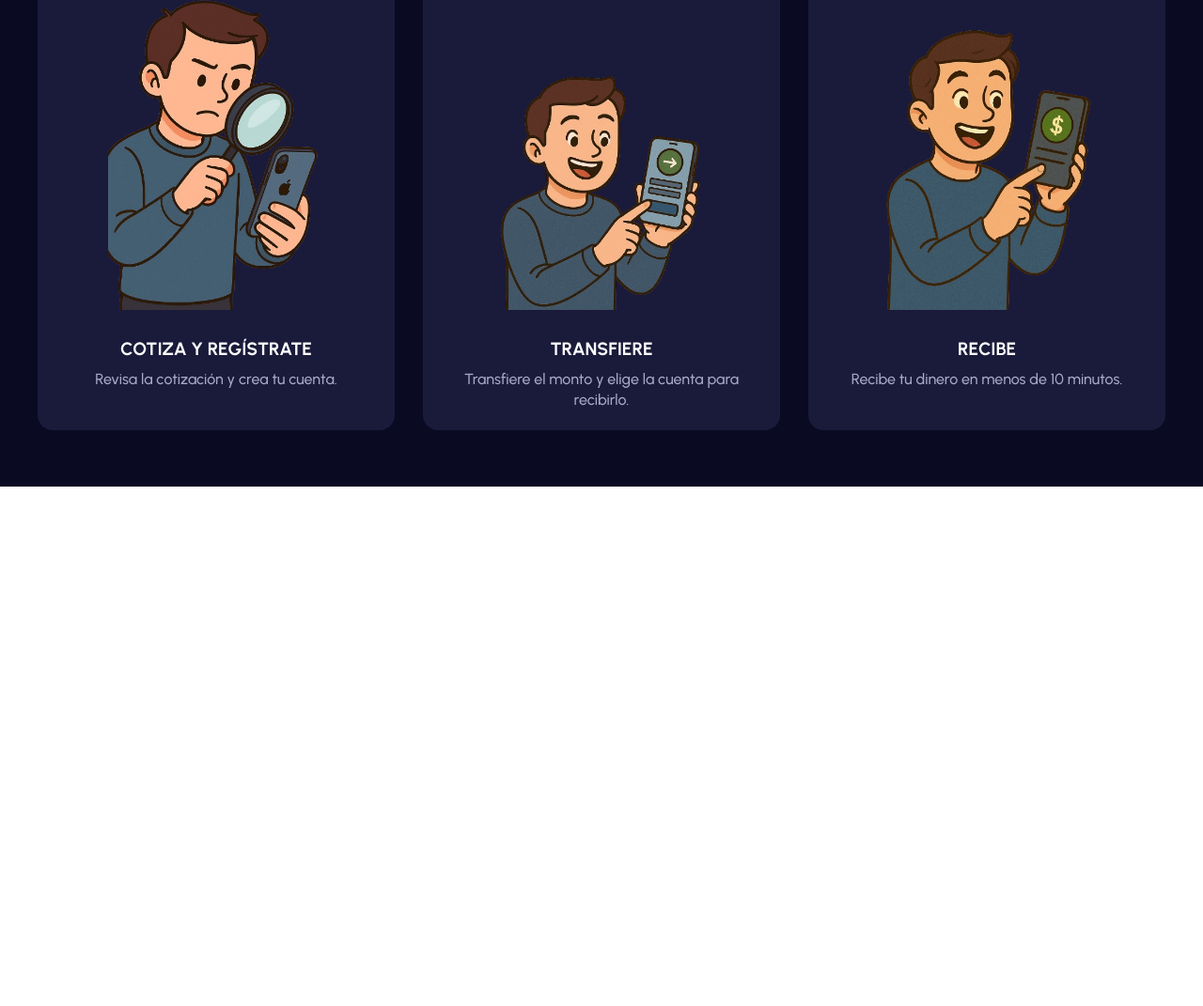
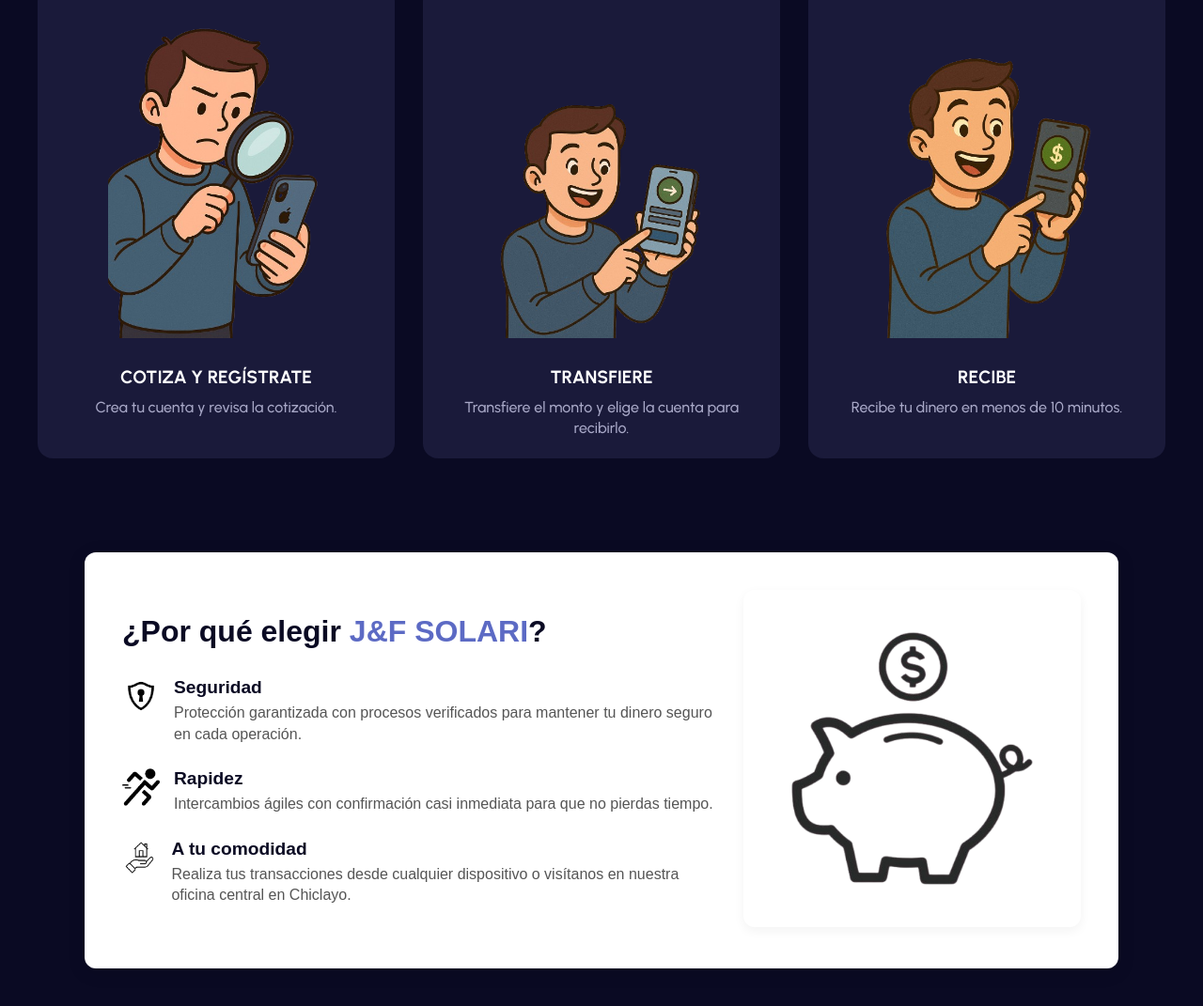
Before and after one commit to JIF-Solari/Landing-page, a plain HTML site: page index.html in a window 1280 px wide. Shown: the part 1647-2718 px from the top of the page at 94% size. Before the commit the page ends 2165 px from the top, so only its background shows below. Drawn offline with nearby package versions, Linux system fonts and the light colour scheme; no server answers.

Commit message:
Añadiendo el porque elegirnos como empresa

```diff
--- a/css/style.css
+++ b/css/style.css
@@ -7,7 +7,7 @@
 
 body {
     font-family:sans-serif;
-  background-color: #ffffff;
+  background-color: #0a0a23;
 }
 
 /* ===== Header/NavBar ===== */
@@ -177,7 +177,7 @@
 .grafico-dolar h2 {
   font-size: 1.8rem;
   margin-bottom: 20px;
-  color: #0a0a23;
+  color: #ffffff;
   font-family: 'Urbanist', sans-serif;
 }
 
@@ -192,7 +192,7 @@
 .chart-filters .filter-btn {
     background-color: #0a0a23;
     color: white;
-    border: 2px solid #0a0a23;
+    border: 2px solid #fcfcfc;
     padding: 8px 15px;
     border-radius: 5px;
     cursor: pointer;
@@ -208,7 +208,7 @@
 }
 
 .chart-filters .filter-btn.active {
-    background-color: white;
+    background-color: rgb(255, 255, 255);
     color: #0a0a23;
     border-color: #0a0a23;
     font-weight: 700;
@@ -309,7 +309,8 @@
     font-weight: 700;
     color: #0a0a23;
     padding: 0;
-    -moz-appearance: textfield; /* Firefox */
+    appearance: textfield;
+    -moz-appearance: textfield;
 }
 .input-group input::-webkit-outer-spin-button,
 .input-group input::-webkit-inner-spin-button {
@@ -394,7 +395,7 @@
 }
 
 .carrusel-bancos {
-    padding: 0 0 30px;
+    padding: 30px;
     background: #f9f9f9;
     display: flex;
     flex-direction: column;
@@ -525,3 +526,98 @@
         max-width: 90px;
     }
 }
+
+/* ===== Sección ¿Por qué elegir? ===== */
+.porque-elegir {
+    background-color: transparent; /* Mantiene el fondo original de la página */
+    padding: 40px 20px;
+}
+
+.porque-wrapper {
+    background-color: #ffffff; /* Cuadro blanco que envuelve todo */
+    border-radius: 12px;       /* Esquinas redondeadas */
+    box-shadow: 0 4px 20px rgba(0, 0, 0, 0.1); /* Sombra más elegante */
+    padding: 40px;
+    max-width: 1100px;
+    margin: auto;
+    display: flex;
+    align-items: center;
+    justify-content: space-between;
+    gap: 30px;
+}
+
+.titulo-porque {
+    font-size: 2rem;
+    font-weight: 700;
+    color: #0a0a23;
+    margin-bottom: 30px;
+}
+
+.titulo-porque span {
+    color: #5c6ac4;
+}
+
+.porque-items {
+    display: flex;
+    flex-direction: column;
+    gap: 25px;
+}
+
+.porque-item {
+    display: flex;
+    align-items: flex-start;
+    gap: 15px;
+}
+
+.porque-item img {
+    width: 40px;
+    height: 40px;
+    object-fit: contain; /* Mantiene proporción y evita bordes raros */
+}
+
+.porque-item h3 {
+    font-size: 1.2rem;
+    color: #0a0a23;
+    margin-bottom: 5px;
+}
+
+.porque-item p {
+    font-size: 1rem;
+    color: #555;
+    line-height: 1.4;
+}
+
+.porque-imagen img {
+    max-width: 450px;
+    width: 100%;
+    height: auto;
+    border-radius: 12px; /* Redondear imagen para integrarla al diseño */
+    box-shadow: 0 4px 12px rgba(0, 0, 0, 0.05); /* Sombra suave */
+}
+
+/* Responsive */
+@media (max-width: 768px) {
+    .porque-wrapper {
+        flex-direction: column;
+        text-align: center;
+    }
+
+    .porque-items {
+        align-items: center;
+    }
+
+    .porque-item {
+        flex-direction: column;
+        align-items: center;
+        text-align: center;
+    }
+
+    .porque-imagen img {
+        max-width: 300px;
+    }
+        /* Ajuste del título para móviles */
+    .titulo-porque {
+        font-size: 1.4rem; /* reduce un poco */
+        white-space: nowrap; /* evita salto de línea */
+    }
+}
--- a/index.html
+++ b/index.html
@@ -99,6 +99,7 @@
         <div class="carrusel-track">
             <div class="carrusel-slide"><img src="img/bbva.png" alt="BBVA"></div>
             <div class="carrusel-slide"><img src="img/bcp.png" alt="BCP"></div>
+
         </div>
     </div>
 </section>
@@ -110,7 +111,7 @@
             <div class="paso">
                 <img src="img\cotiza2.png" alt="Cotiza y Regístrate" class="paso-img">
                 <h3 class="paso-titulo">COTIZA Y REGÍSTRATE</h3>
-                <p class="paso-desc">Revisa la cotización y crea tu cuenta.</p>
+                <p class="paso-desc">Crea tu cuenta y revisa la cotización.</p>
             </div>
             <div class="paso">
                 <img src="img\TRANSFIERE.png" alt="Transfiere" class="paso-img">
@@ -126,6 +127,41 @@
     </div>
 </section>
 
+<section class="porque-elegir">
+    <div class="porque-wrapper">
+        <div class="porque-texto">
+            <h2 class="titulo-porque">¿Por qué elegir <span>J&F SOLARI</span>?</h2>
+            <div class="porque-items">
+                <div class="porque-item">
+                    <img src="img\seguridad.png" alt="Seguridad">
+                    <div>
+                        <h3>Seguridad</h3>
+                        <p>Protección garantizada con procesos verificados para mantener tu dinero seguro en cada operación.</p>
+                    </div>
+                </div>
+                <div class="porque-item">
+                    <img src="img\rapidez.png" alt="Rapidez">
+                    <div>
+                        <h3>Rapidez</h3>
+                        <p>Intercambios ágiles con confirmación casi inmediata para que no pierdas tiempo.</p>
+                    </div>
+                </div>
+                <div class="porque-item">
+                    <img src="img\comodidad.png" alt="Comodidad">
+                    <div>
+                        <h3>A tu comodidad</h3>
+                        <p>Realiza tus transacciones desde cualquier dispositivo o visítanos en nuestra oficina central en Chiclayo.</p>
+                    </div>
+                </div>
+            </div>
+        </div>
+        <div class="porque-imagen">
+            <img src="img\alcancia.png" alt="Clientes felices">
+        </div>
+    </div>
+</section>
+
+
 <script src="https://cdn.jsdelivr.net/npm/chart.js"></script>
 <script src="js/main.js"></script>
 </body>
```
Also changed, not shown: img/alcancia.png (added), img/comodidad.png (added), img/rapidez.png (added), img/seguridad.png (added).
